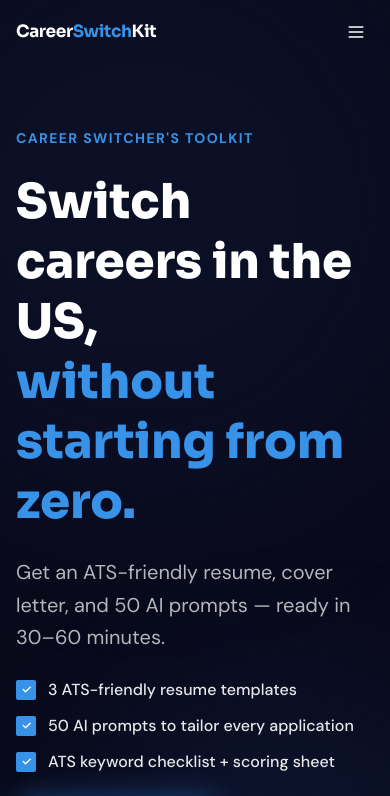
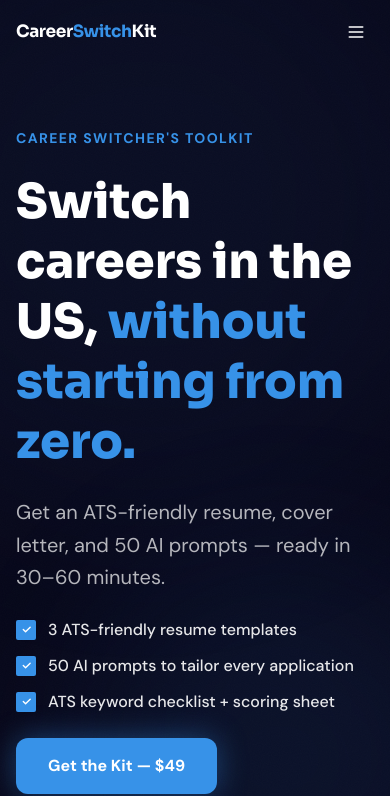
Before and after one commit to Amuo/careerswitchkit, a Next.js app: page / in a window 390 px wide. Shown: the top 796 px of the page. Built offline with nearby package versions, Linux system fonts and the light colour scheme.

Commit message:
Fix hero breaks, dead whitespace, CTA dark bg, trust section scale

```diff
--- a/app/components/Contact.tsx
+++ b/app/components/Contact.tsx
@@ -5,18 +5,18 @@ import { Reveal } from "./Reveal";
 
 export default function Contact() {
   return (
-    <section className="bg-white py-28 lg:py-36 border-t border-gray-100">
+    <section className="bg-[#070719] py-28 lg:py-36 border-t border-white/10">
       <div className="max-w-2xl mx-auto px-4 sm:px-6 lg:px-8 text-center">
         <Reveal>
           <p className="text-sm font-bold uppercase tracking-widest text-accent mb-3">
             GET STARTED
           </p>
-          <h2 className="font-sora text-5xl font-bold text-[#070719] tracking-tight leading-tight">
+          <h2 className="font-sora text-5xl font-bold text-white tracking-tight leading-tight">
             The job won&apos;t wait.
             <br />
             Neither should you.
           </h2>
-          <p className="mt-5 text-gray-500 text-lg leading-relaxed max-w-[42ch] mx-auto">
+          <p className="mt-5 text-white/70 text-lg leading-relaxed max-w-[42ch] mx-auto">
             Get your ATS-ready resume, cover letter, and 50 AI prompts — downloaded and ready in under an hour. One payment, no subscription, yours to keep.
           </p>
           <div className="mt-10">
@@ -27,11 +27,11 @@ export default function Contact() {
               Get the Kit — $49
             </button>
           </div>
-          <p className="mt-6 text-gray-400 text-sm">
+          <p className="mt-6 text-white/60 text-sm">
             Questions before you buy?{" "}
             <a
               href="mailto:support@careerswitchkit.com"
-              className="text-accent hover:text-accent-hover underline underline-offset-4 transition-colors"
+              className="text-white/80 hover:text-white underline underline-offset-4 transition-colors"
             >
               support@careerswitchkit.com
             </a>
--- a/app/components/Hero.tsx
+++ b/app/components/Hero.tsx
@@ -69,7 +69,7 @@ export default function Hero() {
         aria-hidden="true"
       />
 
-      <div className="relative z-10 max-w-7xl mx-auto px-4 sm:px-6 lg:px-8 w-full py-32 lg:py-40">
+      <div className="relative z-10 max-w-7xl mx-auto px-4 sm:px-6 lg:px-8 w-full pt-32 pb-16 lg:pt-40 lg:pb-20">
         <div className="grid grid-cols-1 lg:grid-cols-2 gap-12 lg:gap-20 items-center">
 
           {/* Left column */}
@@ -86,23 +86,12 @@ export default function Hero() {
             {/* Headline */}
             <motion.h1
               suppressHydrationWarning
-              className="font-sora text-5xl md:text-6xl lg:text-7xl font-black leading-tight max-w-2xl"
+              {...fadeUp(0.1)}
+              className="font-sora text-5xl md:text-6xl lg:text-7xl font-black leading-tight text-white max-w-2xl"
             >
-              <motion.span
-                suppressHydrationWarning
-                {...fadeUp(0.1)}
-                className="block text-white"
-              >
-                Switch careers in the US,
-              </motion.span>
-              <motion.span
-                suppressHydrationWarning
-                {...fadeUp(0.2)}
-                className="block"
-                style={{ color: "#3792E8" }}
-              >
-                without starting from zero.
-              </motion.span>
+              Switch careers in the US,{" "}
+              <br className="hidden sm:block" />
+              <span className="text-[#3792E8]">without starting from zero.</span>
             </motion.h1>
 
             {/* Subheadline */}
--- a/app/components/HowItWorks.tsx
+++ b/app/components/HowItWorks.tsx
@@ -89,7 +89,7 @@ export default function HowItWorks() {
   return (
     <section
       id="how-it-works"
-      className="relative bg-[#070719] py-28 lg:py-36 overflow-hidden"
+      className="relative bg-[#070719] py-16 lg:py-20 overflow-hidden"
     >
       {/* Noise texture */}
       <div
@@ -118,9 +118,9 @@ export default function HowItWorks() {
             const stepDelay = i * 0.15;
 
             return (
-              <Reveal key={step.number} delay={stepDelay}>
+              <Reveal key={step.number} delay={stepDelay} className="h-full">
                 <div
-                  className="group relative rounded-2xl p-8 border border-white/10 overflow-hidden transition-all duration-300 hover:border-accent"
+                  className="group relative h-full rounded-2xl p-8 border border-white/10 overflow-hidden transition-all duration-300 hover:border-accent"
                   style={{
                     background: "rgba(255,255,255,0.04)",
                     minHeight: "280px",
--- a/app/components/Proof.tsx
+++ b/app/components/Proof.tsx
@@ -4,7 +4,7 @@ import { Reveal } from "./Reveal";
 
 export default function Proof() {
   return (
-    <section className="bg-white py-28 lg:py-36">
+    <section className="bg-white py-16 lg:py-20">
       <div className="max-w-5xl mx-auto px-4 sm:px-6 lg:px-8">
         <Reveal className="mb-12">
           <p className="text-sm font-bold uppercase tracking-widest text-accent mb-3">
--- a/app/components/Trust.tsx
+++ b/app/components/Trust.tsx
@@ -23,7 +23,7 @@ const stats = [
 
 export default function Trust() {
   return (
-    <section className="bg-white py-24 border-t border-gray-100">
+    <section className="bg-white pt-16 pb-24 border-t border-gray-100">
       <div className="max-w-4xl mx-auto px-4 sm:px-6 lg:px-8">
         <Reveal className="text-center mb-14">
           <p className="text-sm font-bold uppercase tracking-widest text-accent mb-0">
@@ -32,12 +32,11 @@ export default function Trust() {
         </Reveal>
 
         <Reveal delay={0.08}>
-          <div className="grid grid-cols-1 md:grid-cols-3 gap-10 md:gap-8 text-center">
+          <div className="grid grid-cols-1 md:grid-cols-3 gap-12 lg:gap-16 text-center">
             {stats.map((s) => (
               <div key={s.label} className="flex flex-col items-center gap-2">
                 <span
-                  className="font-sora text-5xl font-black leading-none"
-                  style={{ color: "#3792E8" }}
+                  className="font-sora text-5xl md:text-6xl font-black leading-none text-[#3792E8]/80"
                 >
                   {s.number}
                 </span>
@@ -53,7 +52,7 @@ export default function Trust() {
         </Reveal>
 
         <Reveal delay={0.18}>
-          <p className="mt-14 text-center font-sora text-xl md:text-2xl font-semibold text-[#070719] leading-snug max-w-[44ch] mx-auto">
+          <p className="mt-14 text-center font-sora text-lg font-semibold text-[#334155] leading-snug max-w-[44ch] mx-auto">
             &ldquo;Built specifically for career switchers — not adapted from a
             generic resume template pack.&rdquo;
           </p>
--- a/app/components/WhatsIncluded.tsx
+++ b/app/components/WhatsIncluded.tsx
@@ -116,7 +116,7 @@ function SpotlightCard({
 
 export default function WhatsIncluded() {
   return (
-    <section id="included" className="bg-white py-28 lg:py-36">
+    <section id="included" className="bg-white pt-16 pb-28 lg:pt-20 lg:pb-36">
       <div className="max-w-7xl mx-auto px-4 sm:px-6 lg:px-8">
         <Reveal className="mb-14">
           <p className="text-sm font-bold uppercase tracking-widest text-accent mb-3">
```
